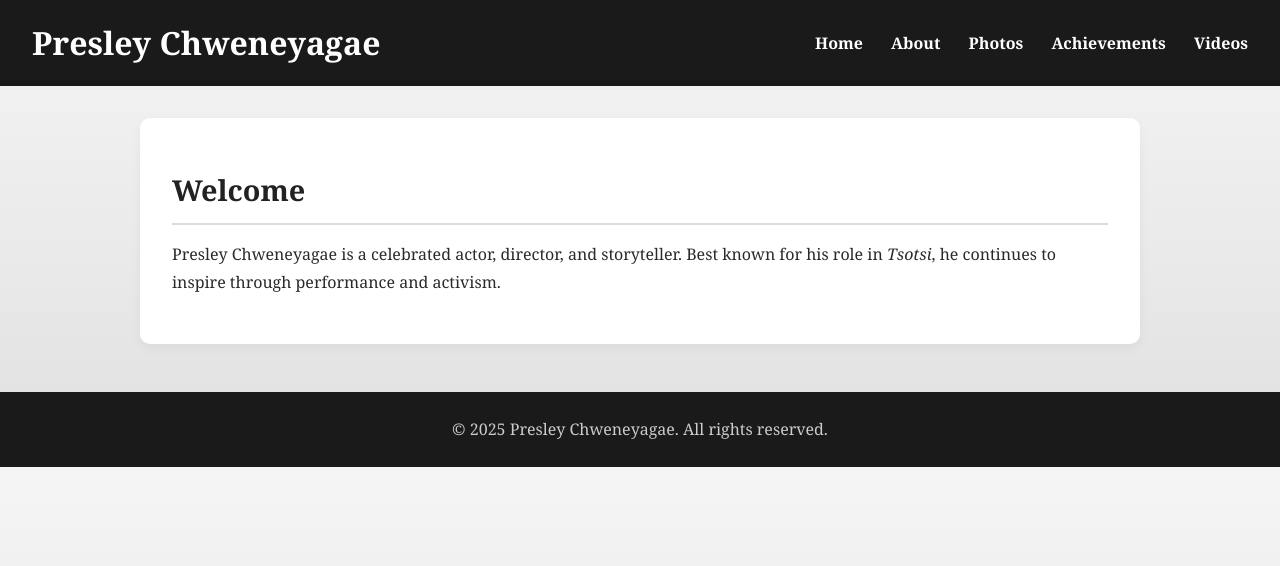
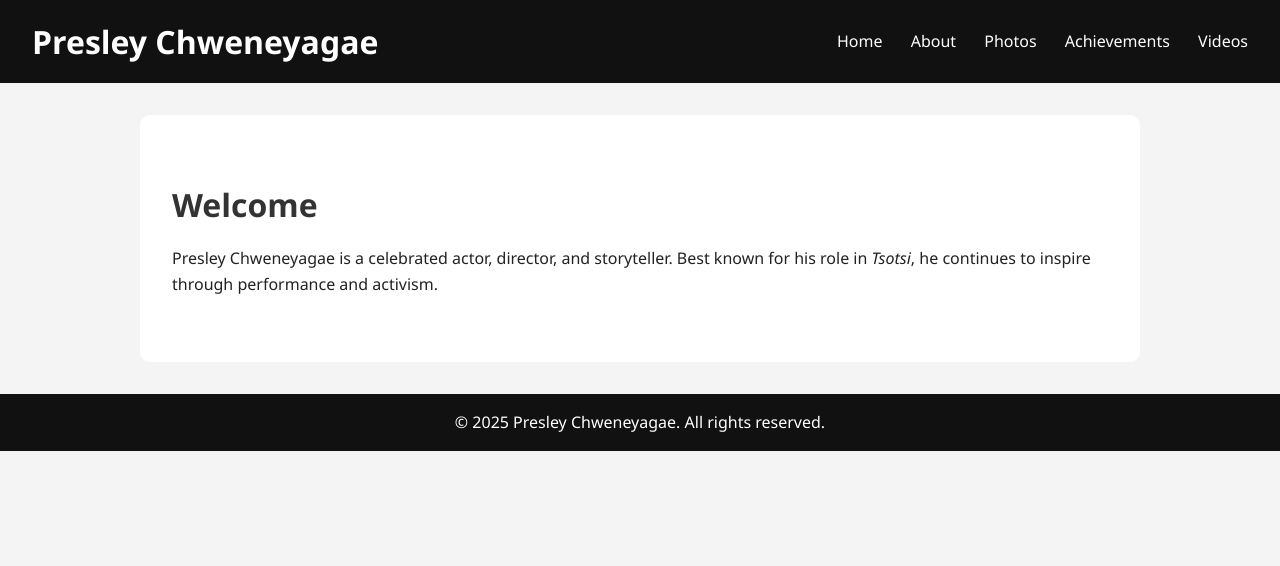
Before and after one commit to Toka-spec/Cobrizi, a plain HTML site: page index.html in a window 1280 px wide. Drawn offline with Linux system fonts and the light colour scheme.

Commit message:
Update style.css

```diff
--- a/style.css
+++ b/style.css
@@ -1,118 +1,88 @@
-
 * {
   margin: 0;
   padding: 0;
   box-sizing: border-box;
-  font-family: 'Georgia', serif;
 }
 
 body {
-  background: linear-gradient(to bottom, #f5f5f5, #e0e0e0);
-  color: #2a2a2a;
-  line-height: 1.7;
+  font-family: 'Segoe UI', sans-serif;
+  background-color: #f4f4f4;
+  color: #222;
+  line-height: 1.6;
 }
 
+/* Navbar */
 .navbar {
-  background-color: #1a1a1a;
-  color: #fff;
+  background-color: #111;
+  color: white;
   padding: 1rem 2rem;
   display: flex;
   justify-content: space-between;
   align-items: center;
   position: sticky;
   top: 0;
+  z-index: 1000;
 }
 
-.navbar a {
-  color: #fff;
+.navbar nav a {
+  color: white;
   margin-left: 1.5rem;
   text-decoration: none;
-  font-weight: bold;
+  transition: color 0.3s ease;
 }
 
-.navbar a:hover {
-  text-decoration: underline;
+.navbar nav a:hover {
+  color: #f7c600;
 }
 
-.hero {
-  background: url('https://images.unsplash.com/photo-1600369671451-e5c342dc258c') no-repeat center center/cover;
-  color: white;
-  text-align: center;
-  padding: 6rem 2rem;
+/* Sections */
+.section {
+  display: none;
+  padding: 4rem 2rem;
+  max-width: 1000px;
+  margin: auto;
+  background: white;
+  border-radius: 10px;
+  margin-top: 2rem;
 }
 
-.hero-content {
-  background: rgba(0, 0, 0, 0.6);
-  padding: 2rem;
-  border-radius: 12px;
-  display: inline-block;
+.section h2 {
+  margin-bottom: 1rem;
+  font-size: 2rem;
+  color: #333;
 }
 
-.section {
-  padding: 3rem 2rem;
-  max-width: 1000px;
-  margin: auto;
-  background: #ffffff;
-  margin-top: 2rem;
-  border-radius: 10px;
-  box-shadow: 0 4px 12px rgba(0,0,0,0.05);
-}
-
-h2 {
-  margin-bottom: 1rem;
-  color: #222;
-  font-size: 1.8rem;
-  border-bottom: 2px solid #ddd;
-  padding-bottom: 0.5rem;
-}
-
-ul {
-  list-style-type: disc;
-  padding-left: 2rem;
-}
-
-a {
-  color: #004080;
-  text-decoration: none;
-}
-
-a:hover {
-  text-decoration: underline;
-}
-
-.gallery .photo-grid {
+/* Photos */
+.photo-grid {
   display: grid;
   grid-template-columns: repeat(auto-fit, minmax(250px, 1fr));
   gap: 1rem;
-  margin-top: 1.5rem;
 }
 
 .photo-grid img {
   width: 100%;
-  height: auto;
   border-radius: 8px;
-  box-shadow: 0 2px 6px rgba(0,0,0,0.1);
+  box-shadow: 0 2px 8px rgba(0,0,0,0.1);
 }
 
+/* Videos */
 .video-container {
-  display: flex;
-  flex-wrap: wrap;
-  gap: 1.5rem;
-  margin-top: 1.5rem;
-  justify-content: center;
+  display: grid;
+  grid-template-columns: repeat(auto-fit, minmax(300px, 1fr));
+  gap: 1rem;
 }
 
 .video-container iframe {
   width: 100%;
-  max-width: 460px;
-  height: 260px;
+  height: 200px;
   border-radius: 8px;
 }
 
+/* Footer */
 .footer {
+  background-color: #111;
+  color: white;
   text-align: center;
-  background: #1a1a1a;
-  color: #ccc;
-  padding: 1.5rem;
-  margin-top: 3rem;
+  padding: 1rem;
+  margin-top: 2rem;
 }
```
